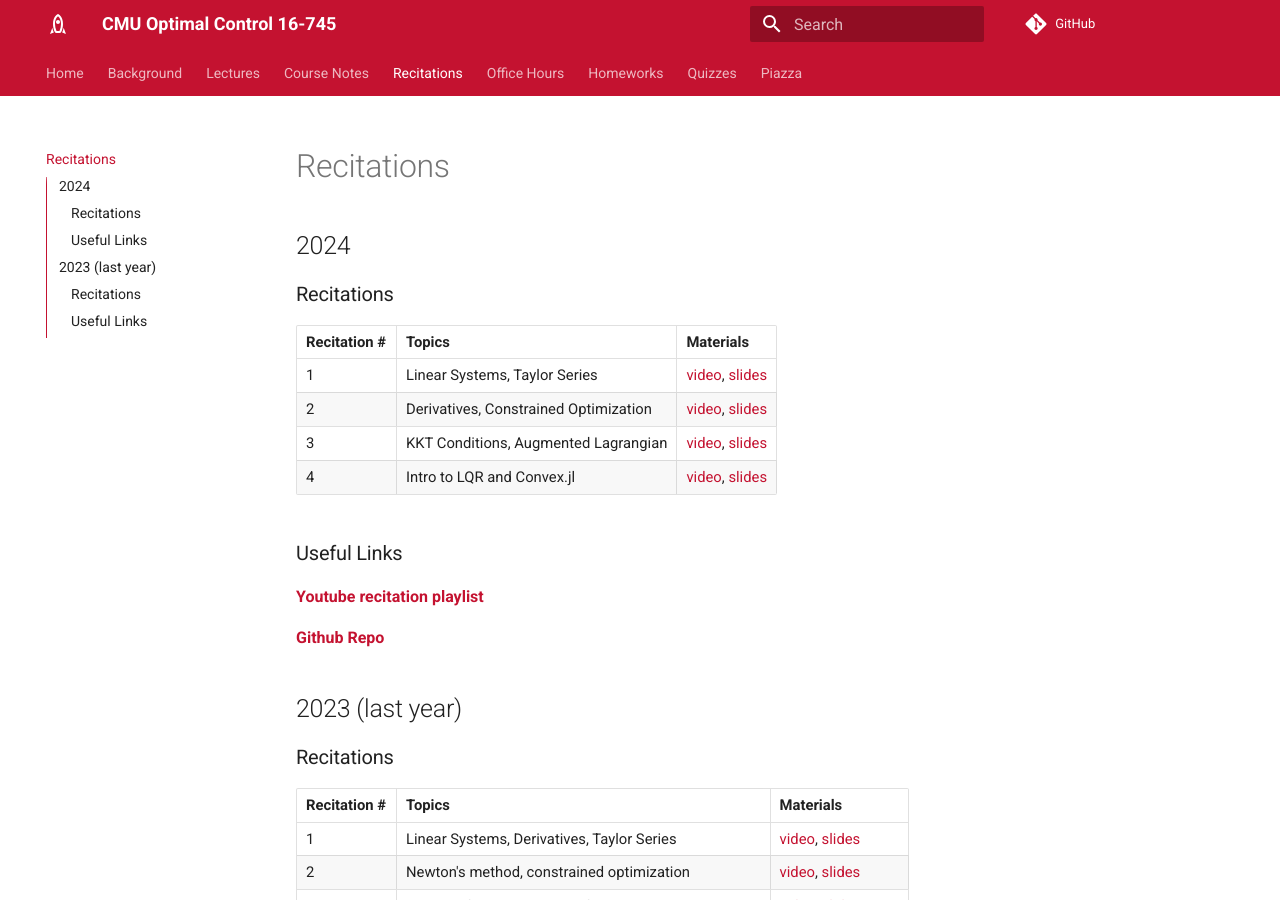
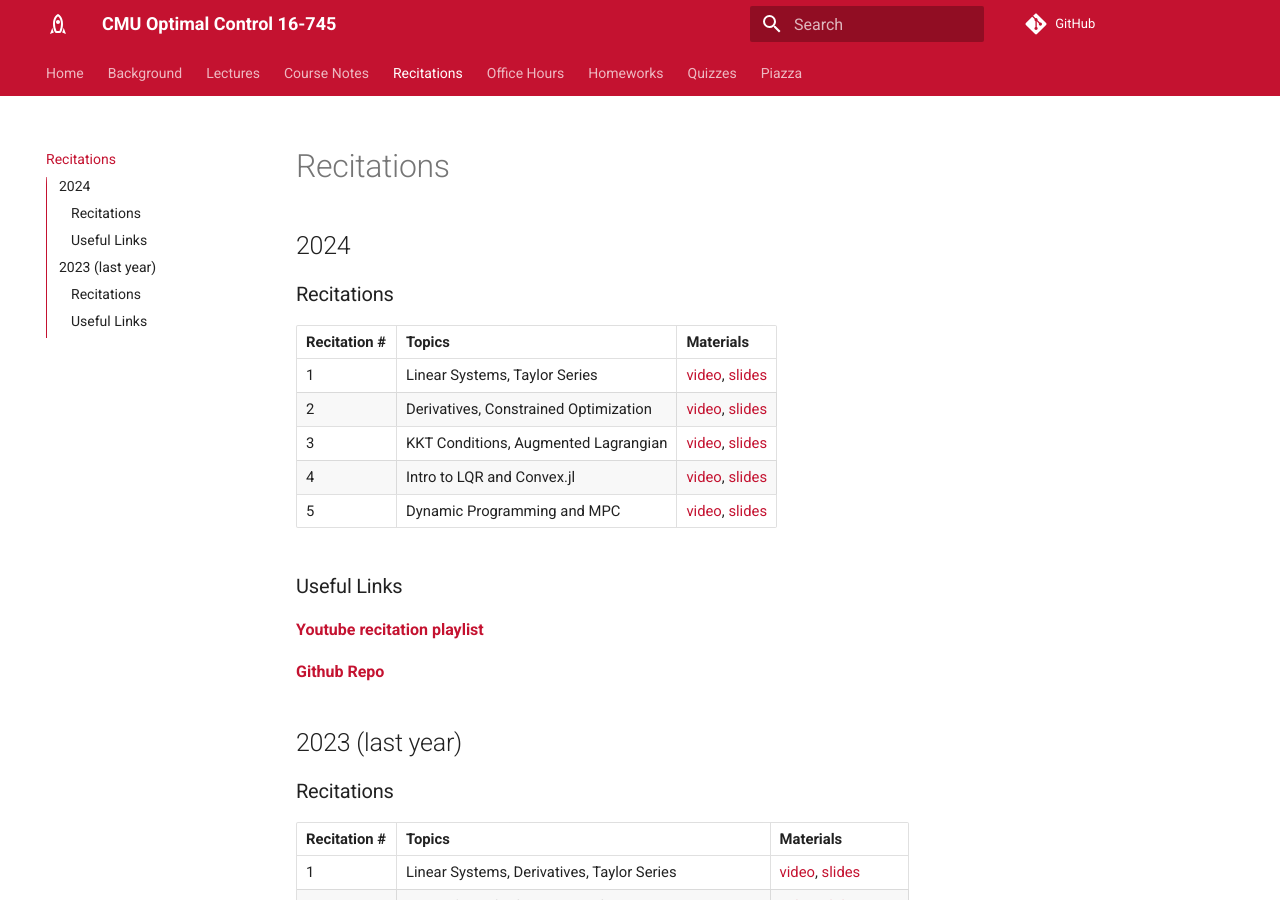
Before and after one commit to cmu-optimal-control/cmu-optimal-control.github.io, an MkDocs documentation site: the page built from docs/recitations.md, in a window 1280 px wide and 900 px high. Built offline with MkDocs 1.6.1 and Material for MkDocs 9.7.7, drawn with Linux system fonts in a browser that asks for light colours.

Commit message:
add rec 5

```diff
--- a/docs/recitations.md
+++ b/docs/recitations.md
@@ -6,6 +6,7 @@
 | 2     |  Derivatives, Constrained Optimization  |[video](https://youtu.be/uk2hs1RgOak), [slides](https://github.com/Optimal-Control-16-745/recitations-2024/blob/main/1_26/1-26-recitation.pdf) |
 | 3     |  KKT Conditions, Augmented Lagrangian  |[video](https://youtu.be/jyq7_GoT0H4), [slides](https://github.com/Optimal-Control-16-745/recitations-2024/blob/main/2_02/2-02-recitation.pdf) |
 | 4     |  Intro to LQR and Convex.jl |[video](https://youtu.be/ScxZKBW44dY), [slides](https://github.com/Optimal-Control-16-745/recitations-2024/blob/main/2_09/2-09-recitation.pdf)  |
+| 5     |  Dynamic Programming and MPC |[video](https://youtu.be/i-byLUF5oLI), [slides](https://github.com/Optimal-Control-16-745/recitations-2024/blob/main/2_16/2-16-recitation.pdf)  |
 
 
 
```
